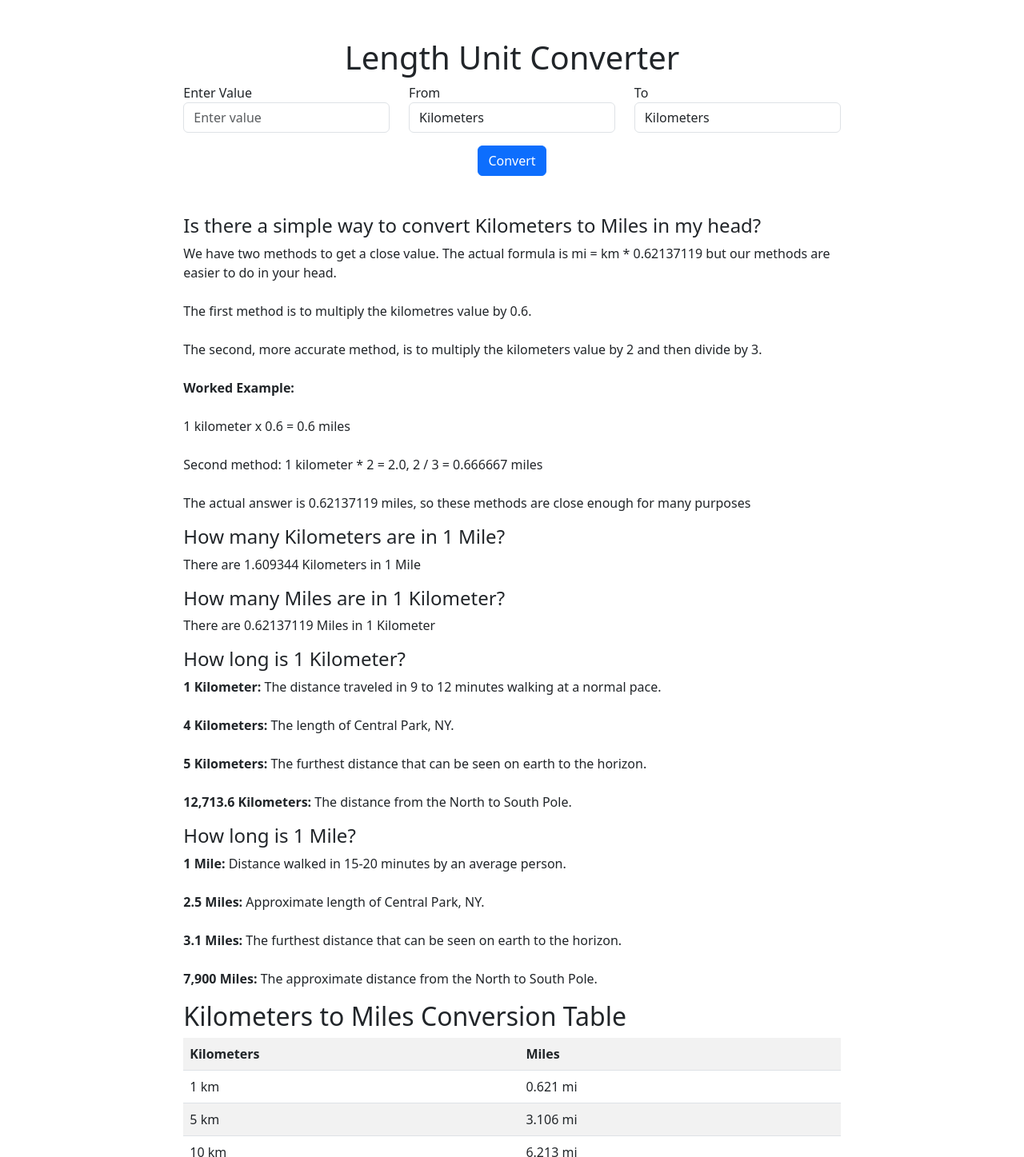
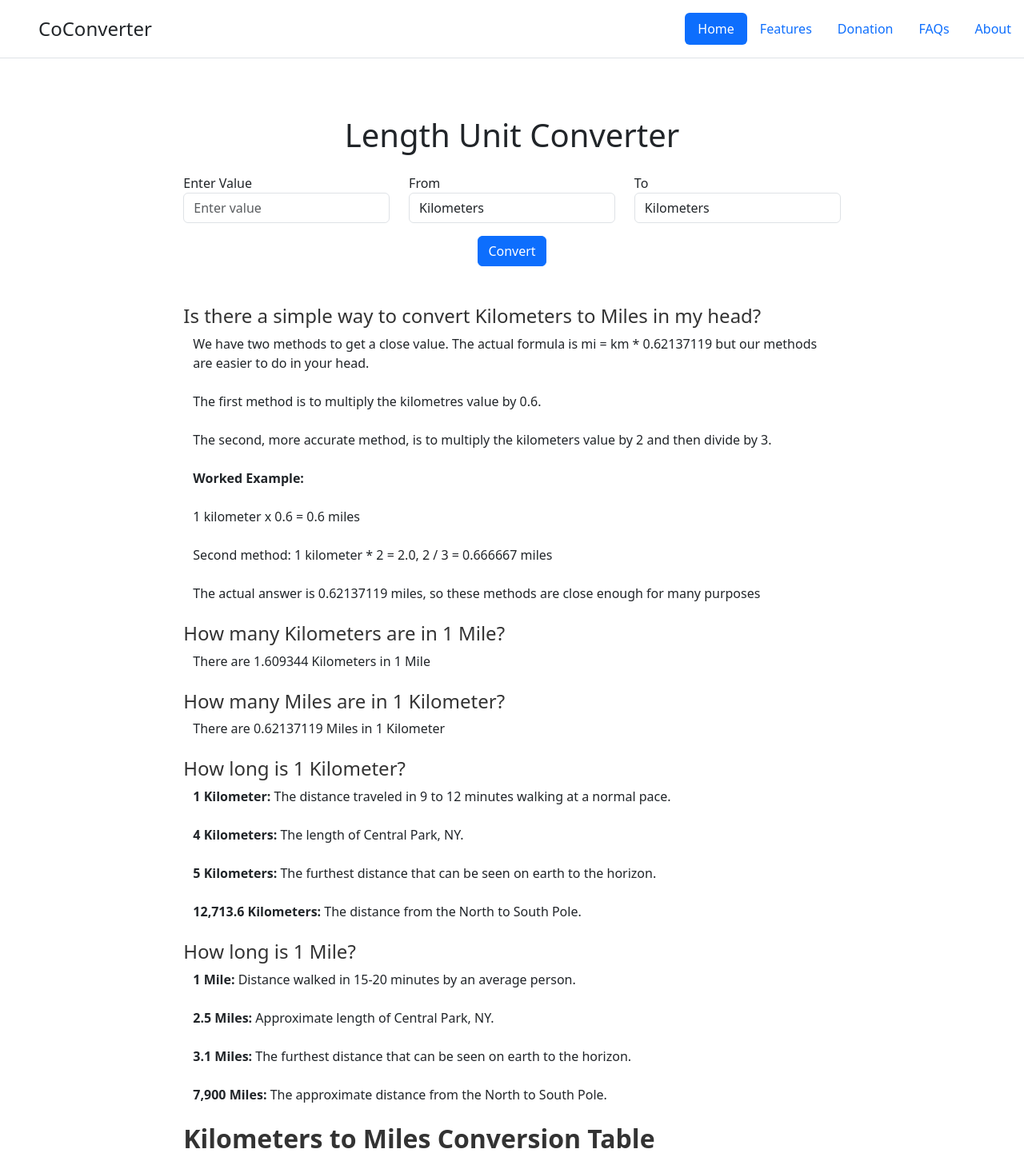
Before and after one commit to kratox20/kratox, a plain HTML site: page Learning_Java/index.html in a window 1280 px wide. Shown: the top 1447 px of the page at 80% size. Drawn offline with nearby package versions, Linux system fonts and the light colour scheme.

Commit message:
add a header and edit the paragraphs

```diff
--- a/Learning_Java/index.html
+++ b/Learning_Java/index.html
@@ -5,9 +5,34 @@
     <title>coconvert</title>
     <meta name="viewport" content="width=device-width, initial-scale=1">
     <link href="https://cdn.jsdelivr.net/npm/bootstrap@5.3.0/dist/css/bootstrap.min.css" rel="stylesheet">
+     <style>
+    .custom-h4 {
+      color: #333;
+    }
+
+    .custom-h2 {
+      font-weight: 600; /* Font weight for a bit of emphasis */
+      color: #333; /* Dark text color for readability */
+    }
+
+  </style>
 <body>
-    <div class="col-lg-8 mx-auto p-3 py-md-5">
-    <center><h1>Length Unit Converter</h1></center>
+    <header class="d-flex flex-wrap justify-content-center py-3 mb-4 border-bottom">
+        <a href="/" class="d-flex align-items-center mb-3 mb-md-0 me-md-auto text-dark text-decoration-none">
+          <svg class="bi me-2" width="40" height="32"><use xlink:href="#bootstrap"></use></svg>
+          <span class="fs-4">CoConverter</span>
+        </a>
+
+        <ul class="nav nav-pills">
+          <li class="nav-item"><a href="#" class="nav-link active" aria-current="page">Home</a></li>
+          <li class="nav-item"><a href="#" class="nav-link">Features</a></li>
+          <li class="nav-item"><a href="#" class="nav-link">Donation</a></li>
+          <li class="nav-item"><a href="#" class="nav-link">FAQs</a></li>
+          <li class="nav-item"><a href="#" class="nav-link">About</a></li>
+        </ul>
+      </header>
+      <div class="col-lg-8 mx-auto p-3 py-md-5">
+    <h1 class="text-center mb-4">Length Unit Converter</h1>
     <form id="conversion-form" class="form-horizontal" action="#" method="POST">
         <div class="row">
             <div class="col-md-4">
@@ -114,8 +139,9 @@
     </script>
 
 <div class="mt-5">
-    <h4>Is there a simple way to convert Kilometers to Miles in my head?</h4>
-    <p>
+    <h4 class="custom-h4">Is there a simple way to convert Kilometers to Miles in my head?</h4>
+    <div class="container">
+    <p class="mb-4">
         We have two methods to get a close value. The actual formula is mi = km * 0.62137119 but our methods are easier to do in your head.<br><br>
         The first method is to multiply the kilometres value by 0.6.<br><br>
         The second, more accurate method, is to multiply the kilometers value by 2 and then divide by 3.<br><br>
@@ -124,29 +150,39 @@
         Second method: 1 kilometer * 2 = 2.0, 2 / 3 = 0.666667 miles<br><br>
         The actual answer is 0.62137119 miles, so these methods are close enough for many purposes
     </p>
-    <h4>How many Kilometers are in 1 Mile?</h4>
-    <p>
-        There are 1.609344 Kilometers in 1 Mile
+    </div>
+    <h4 class="custom-h4">How many Kilometers are in 1 Mile?</h4>
+    <div class="container">
+        <p class="mb-4">
+            There are 1.609344 Kilometers in 1 Mile
     </p>
-    <h4>How many Miles are in 1 Kilometer?</h4>
-    <p>There are 0.62137119 Miles in 1 Kilometer</p>
-    <h4>How long is 1 Kilometer?</h4>
-    <p>
-        <strong>1 Kilometer:</strong> The distance traveled in 9 to 12 minutes walking at a normal pace.<br><br>
+    </div>
+    <h4 class="custom-h4">How many Miles are in 1 Kilometer?</h4>
+    <div class="container">
+        <p class="mb-4">
+            There are 0.62137119 Miles in 1 Kilometer</p>
+    </div>
+    <h4 class="custom-h4">How long is 1 Kilometer?</h4>
+    <div class="container">
+        <p class="mb-4">
+            <strong>1 Kilometer:</strong> The distance traveled in 9 to 12 minutes walking at a normal pace.<br><br>
         <strong>4 Kilometers:</strong> The length of Central Park, NY.<br><br>
         <strong>5 Kilometers:</strong> The furthest distance that can be seen on earth to the horizon.<br><br>
         <strong>12,713.6 Kilometers:</strong> The distance from the North to South Pole.
     </p>
+    </div>
 
-    <h4>How long is 1 Mile?</h4>
-    <p>
+    <h4 class="custom-h4">How long is 1 Mile?</h4>
+    <div class="container">
+        <p class="mb-4">
         <strong>1 Mile:</strong> Distance walked in 15-20 minutes by an average person.<br><br>
         <strong>2.5 Miles:</strong> Approximate length of Central Park, NY.<br><br>
         <strong>3.1 Miles:</strong> The furthest distance that can be seen on earth to the horizon.<br><br>
         <strong>7,900 Miles:</strong> The approximate distance from the North to South Pole.
     </p>
+    </div>
 
-    <h2>Kilometers to Miles Conversion Table</h2>
+    <h2 class="custom-h2">Kilometers to Miles Conversion Table</h2>
 
     <table class="table table-striped">
         <tr>
@@ -207,7 +243,7 @@
           <section class="mb-4">
             <!-- Facebook -->
             <button type="button" class="btn btn-primary btn-rounded" data-mdb-ripple-init>Linekdin</button>
-            <button type="button" class="btn btn-primary btn-rounded" style="background-color: #c32aa3;" data-mdb-ripple-init>Instagram</button>
+            <button type="button" class="btn btn-primary btn-rounded" style="background-color: #c32aa3;" data-mdb-ripple-init>Instagraml</button>
             <button type="button" class="btn btn-success btn-rounded" data-mdb-ripple-init>Facebook</button>
             <button type="button" class="btn btn-danger btn-rounded" data-mdb-ripple-init>Buy me a coffee</button>
             <br><br>
```
